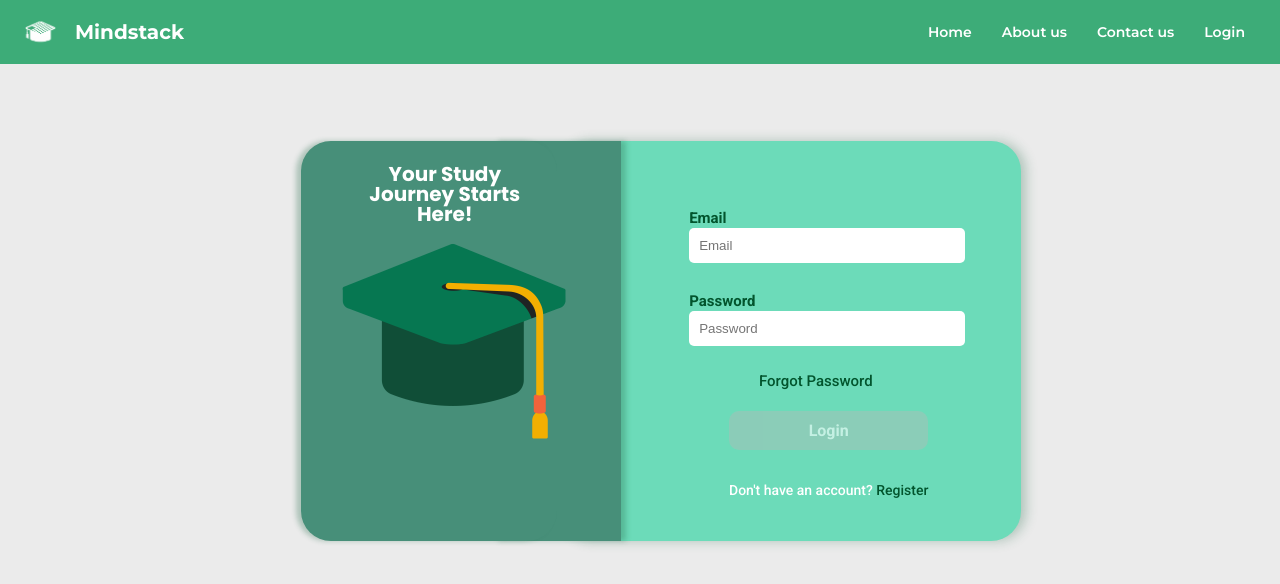
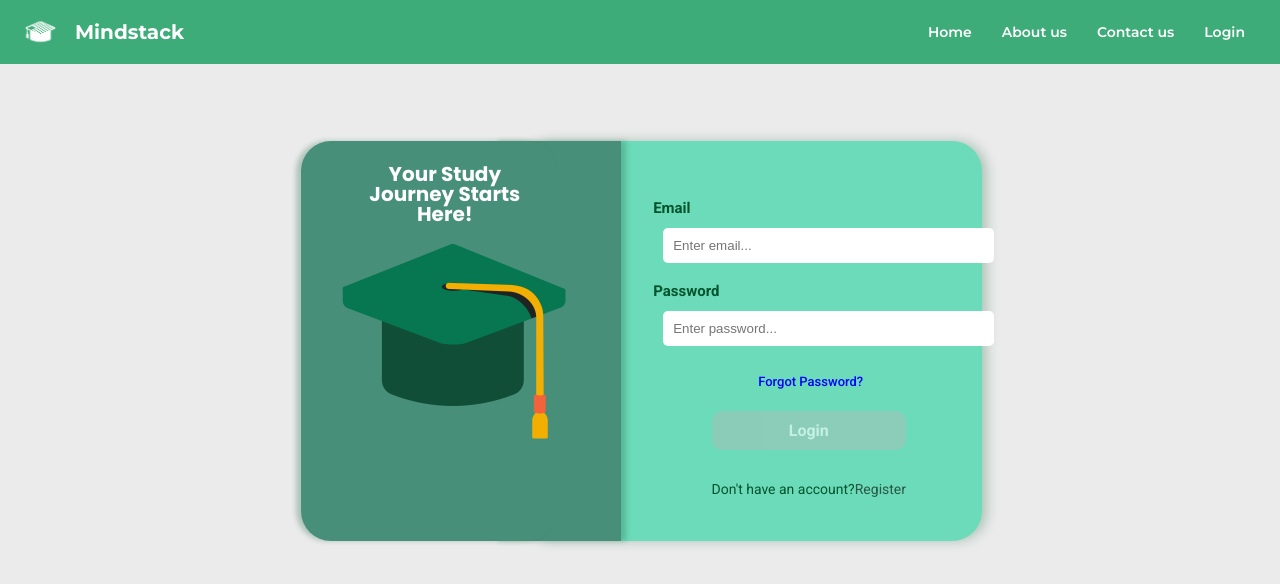
Before and after one commit to PUP-BSIT/project-techy-blinders-v2, an Angular app in the folder front-end/mind_stack/: page /login in a window 1280 px wide. Shown: the top 584 px of the page. Built offline with nearby package versions, Linux system fonts and the light colour scheme.

Commit message:
hotfix(login-page): fix login page; fix form validators

```diff
--- a/front-end/mind_stack/src/app/pages/login-page/login-page.html
+++ b/front-end/mind_stack/src/app/pages/login-page/login-page.html
@@ -18,13 +18,13 @@
             <!-- Email -->
             <div class="email-class">
                 <div><label>Email</label></div>
-                <input formControlName="email" type="text" placeholder="Email">
+                <input formControlName="email" type="text" placeholder="Enter email...">
 
                 @if (emailControl?.touched) {
                     @if(emailControl?.errors?.['required']) {
-                        <div><span>Enter your email</span></div>
+                        <p class="validators-message">Enter your email</p>
                     } @else if (emailControl?.errors?.['email']) {
-                        <div><span>Invalid email format</span></div>
+                        <p class="validators-message">Invalid email format</p>
                     }
                 }
             </div>
@@ -32,11 +32,11 @@
             <!-- Password -->
             <div class="password-class">
                 <div><label>Password</label></div>
-                <input formControlName="password" type="password" placeholder="Password">
+                <input formControlName="password" type="password" placeholder="Enter password...">
 
                 @if (passwordControl?.touched) {
                     @if(passwordControl?.errors?.['required']) {
-                        <div><span>Input a password</span></div>
+                        <p class="validators-message">Input a password</p>
                     }
                 }
             </div>
@@ -48,7 +48,7 @@
 
             <!-- Forgot password -->
             <div class="forgot-password">
-                <a routerLink="/forgot-password">Forgot Password</a>
+                <a routerLink="/forgot-password">Forgot Password?</a>
             </div>
 
             <!-- Login button -->
@@ -56,9 +56,7 @@
                 <button type="submit" [disabled]="!loginForm.valid || isLoading">Login</button>
             </div>
 
-            <div class="register-class">
-                <p>Don't have an account? <a routerLink="/register">Register</a></p>
-            </div>
+            <p class="register-class">Don't have an account? <a routerLink="/register"> Register</a></p>
         </form>
     </div>
 
--- a/front-end/mind_stack/src/app/pages/login-page/login-page.scss
+++ b/front-end/mind_stack/src/app/pages/login-page/login-page.scss
@@ -20,7 +20,7 @@
     justify-content: center;
     border: solid 0px;
     width: 30%;
-    margin-left: 45%;
+    margin-left: 42%;
     margin-top: 7%;
     padding: 40px;
     height: 320px;
@@ -32,16 +32,15 @@
     .forgot-password {
         margin-top: 190px;
     }
+}
 
-    .register-class {
-        p {
-            color: #fff;
-            a {
-                color: #02542d;
-                cursor: pointer;
-            }
-        }
-    }
+.register-class {
+    padding-left: 10%;
+    color: #02542d;
+}
+
+.register-button {
+    color: blue;
 }
 
 .login-form label {
@@ -50,14 +49,15 @@
     font-size: 15px;
     font-weight: bolder;
     color: #02542d;
-    margin-top: 5%;
 }
 
 .email-class input, .password-class input{
     border: solid 0px;
-    width: 130%;
+    width: 150%;
     padding: 10px;
     border-radius: 5px;
+    margin-left: 10px;
+    margin-top: 10px;
 }
 
 .email-class input:focus,
@@ -86,17 +86,27 @@
     color: #034626;
 }
 
+.validators-message {
+    position: absolute;
+    left:5%;
+    bottom: -20px;
+    color: red;
+    font-size: 15px;
+    font-weight: bold;
+    margin: 0;
+    line-height: 16px;
+}
+
 .forgot-password {
-    width: 100%;
+    width: 200%;
 }
 
 .forgot-password a {
-    display: flex;
-    margin-left: 35%;
+    margin-left: 27%;
     text-decoration: none;
-    color: #02542d;
+    color: blue;
     font-weight: 500;
-    font-size: 15px;
+    font-size: 13px;
     font-family: "Roboto", sans-serif;
 }
 
@@ -122,7 +132,7 @@
 .login-button {
     margin-top: 10%;
     width: 100%;
-    margin-left: 20%;
+    margin-left: 30%;
 }
 
 .login-button button {
```
